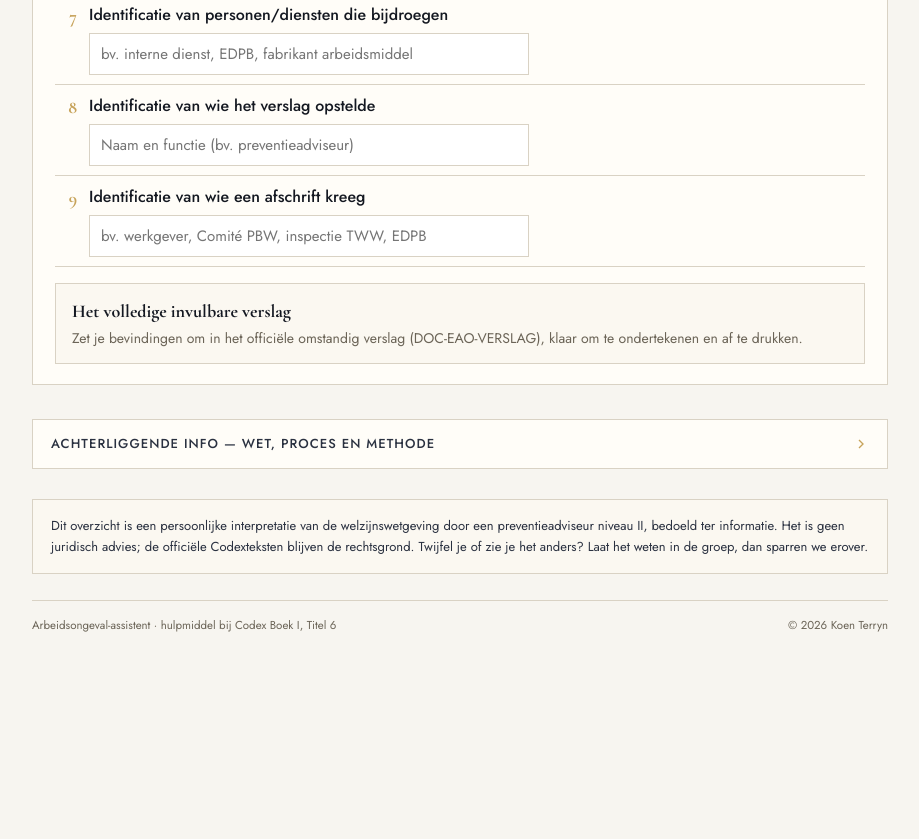
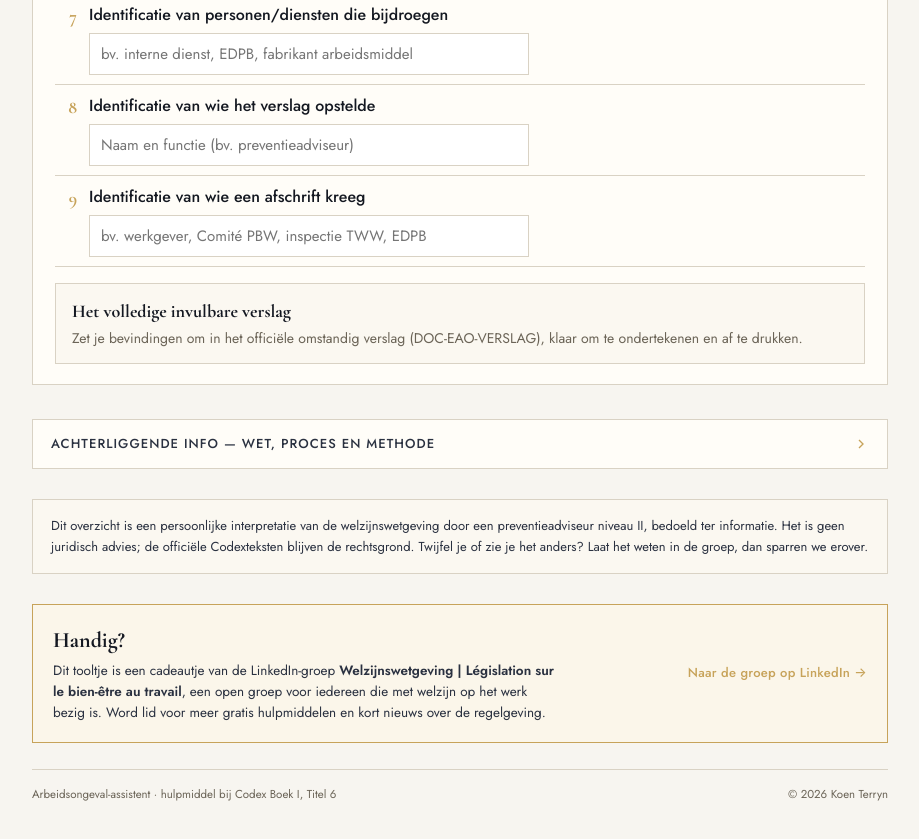
Before and after one commit to koenterryn-stack/arbeidsongeval-assistent, a plain HTML site: page index.html in a window 1280 px wide. Shown: the part 3891-4730 px from the top of the page, without its empty margins (180-1099 px from the left). Before the commit the page ends 4597 px from the top, so only its background shows below. Drawn offline with nearby package versions, Linux system fonts and the light colour scheme.

Commit message:
Uitnodigingskaartje naar de groep Welzijnswetgeving toevoegen
Zelfde model als het opleidingsmatrix-cadeautje ('Handig?' -> 'Naar de groep op LinkedIn').
Linkt naar linkedin.com/groups/42836426. Verborgen bij afdruk.

Co-Authored-By: Claude Opus 4.8 <noreply@anthropic.com>
Claude-Session: https://claude.ai/code/session_01M2d2BMvFGKLm7LtHW7DN47

```diff
--- a/index.html
+++ b/index.html
@@ -152,6 +152,14 @@
   .linkcard .big{font-family:var(--serif); font-weight:700; font-size:18px;}
   .linkcard a{color:var(--tert);}
 
+  /* Uitnodigingskaartje groep (zoals bij het opleidingsmatrix-cadeautje) */
+  .groupcard{display:flex; flex-wrap:wrap; align-items:center; justify-content:space-between; gap:12px 20px;
+    border:1px solid var(--gold); background:#fbf6ea; padding:18px 20px; margin:30px 0 0; text-decoration:none; color:var(--ink);}
+  .groupcard:hover{background:#f7efdc;}
+  .gc-h{font-family:var(--serif); font-weight:700; font-size:22px; margin:0 0 4px;}
+  .gc-b{font-size:13.5px; color:var(--ink-soft); max-width:62ch; margin:0;}
+  .gc-cta{font-family:var(--sans); font-weight:500; font-size:13px; letter-spacing:.02em; color:var(--gold); white-space:nowrap;}
+
   /* Achterliggende info */
   details.achter{border:1px solid var(--line); background:var(--card); margin:28px 0 0;}
   details.achter>summary{cursor:pointer; list-style:none; padding:14px 18px; font-family:var(--sans);
@@ -173,7 +181,7 @@
 
   @media(max-width:640px){ .grid{grid-template-columns:1fr} .toolbar{gap:6px} }
   @media print{
-    .toolbar,.sugg,.add,.rm,.herk,.herkpanel{display:none !important}
+    .toolbar,.sugg,.add,.rm,.herk,.herkpanel,.groupcard,.noprint{display:none !important}
     body{background:#fff; color:#000; font-size:12.5px}
     .wrap{padding:0; max-width:none}
     .card,.layer,details.achter{border:1px solid #bbb; break-inside:avoid}
@@ -386,6 +394,14 @@
   <div class="disclaimer">
     Dit overzicht is een persoonlijke interpretatie van de welzijnswetgeving door een preventieadviseur niveau II, bedoeld ter informatie. Het is geen juridisch advies; de officiële Codexteksten blijven de rechtsgrond. Twijfel je of zie je het anders? Laat het weten in de groep, dan sparren we erover.
   </div>
+
+  <a class="groupcard noprint" href="https://www.linkedin.com/groups/42836426/" target="_blank" rel="noopener">
+    <div>
+      <div class="gc-h">Handig?</div>
+      <p class="gc-b">Dit tooltje is een cadeautje van de LinkedIn-groep <b>Welzijnswetgeving | Législation sur le bien-être au travail</b>, een open groep voor iedereen die met welzijn op het werk bezig is. Word lid voor meer gratis hulpmiddelen en kort nieuws over de regelgeving.</p>
+    </div>
+    <span class="gc-cta">Naar de groep op LinkedIn →</span>
+  </a>
 
   <div class="foot">
     <span>Arbeidsongeval-assistent · hulpmiddel bij Codex Boek I, Titel 6</span>
```
